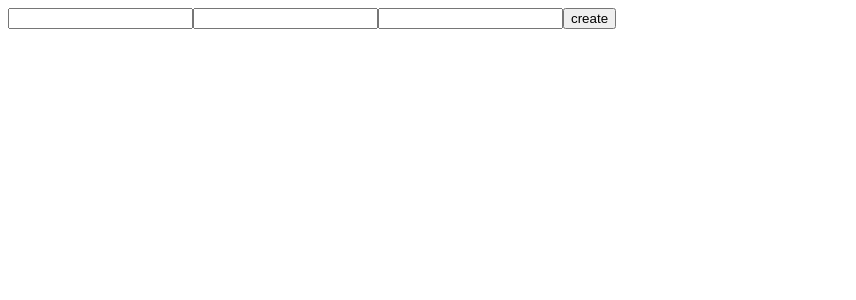
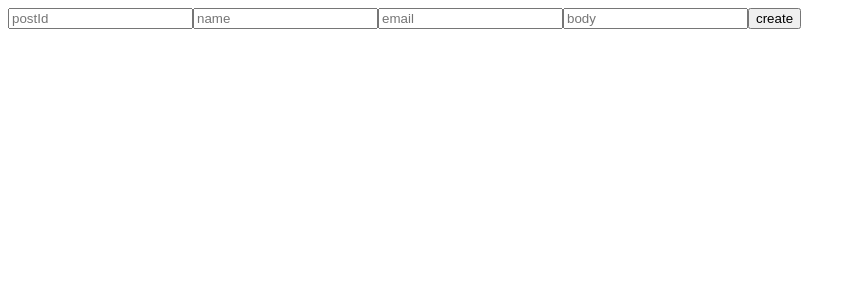
Before and after one commit to SergiiPanchuk/React-Home-Work, a React (Create React App) app: page / in a window 1280 px wide. Shown: the top 300 px of the page, without its empty margins (0-856 px from the left). Built offline with nearby package versions, Linux system fonts and the light colour scheme.

Commit message:
add homework 3-2(add new comment)

```diff
--- a/src/App.js
+++ b/src/App.js
@@ -1,20 +1,23 @@
 import {useForm} from "react-hook-form";
-import {savePost} from "./services/postServices";
+
+import {saveComment} from "./services/commentServices";
+
 
 const App = () => {
 
-    const {register,handleSubmit}=useForm()
+    const {register, handleSubmit} = useForm()
 
     const create = (data) => {
-        savePost(data).then(({data}) => console.log(data))
+        saveComment(data).then(({data}) => console.log(data))
     }
 
     return (
         <div>
             <form onSubmit={handleSubmit(create)}>
-                <input {...register("title")}/>
-                <input {...register("body")}/>
-                <input {...register("userId")}/>
+                <input  {...register("postId")} placeholder="postId"/>
+                <input {...register("name")} placeholder="name"/>
+                <input {...register("email")} placeholder="email"/>
+                <input {...register("body")} placeholder="body"/>
                 <button>create</button>
             </form>
         </div>
--- a/src/constants/urls.js
+++ b/src/constants/urls.js
@@ -1,4 +1,4 @@
-const baseURL = 'https://jsonplaceholder.typicode.com/posts';
+const baseURL = 'http://jsonplaceholder.typicode.com/comments';
 
 export {
     baseURL
--- /dev/null
+++ b/src/services/commentServices.js
@@ -0,0 +1,7 @@
+import {axiosServices} from "./axiosServices";
+
+const saveComment = (comment) => axiosServices.post('', {data: comment});
+
+export {
+    saveComment
+}
--- a/src/services/postServices.js
+++ /dev/null
@@ -1,7 +0,0 @@
-import {axiosServices} from "./axiosServices";
-
-const savePost = (post) => axiosServices.post('',{data:post});
-
-export {
-    savePost
-}
```
